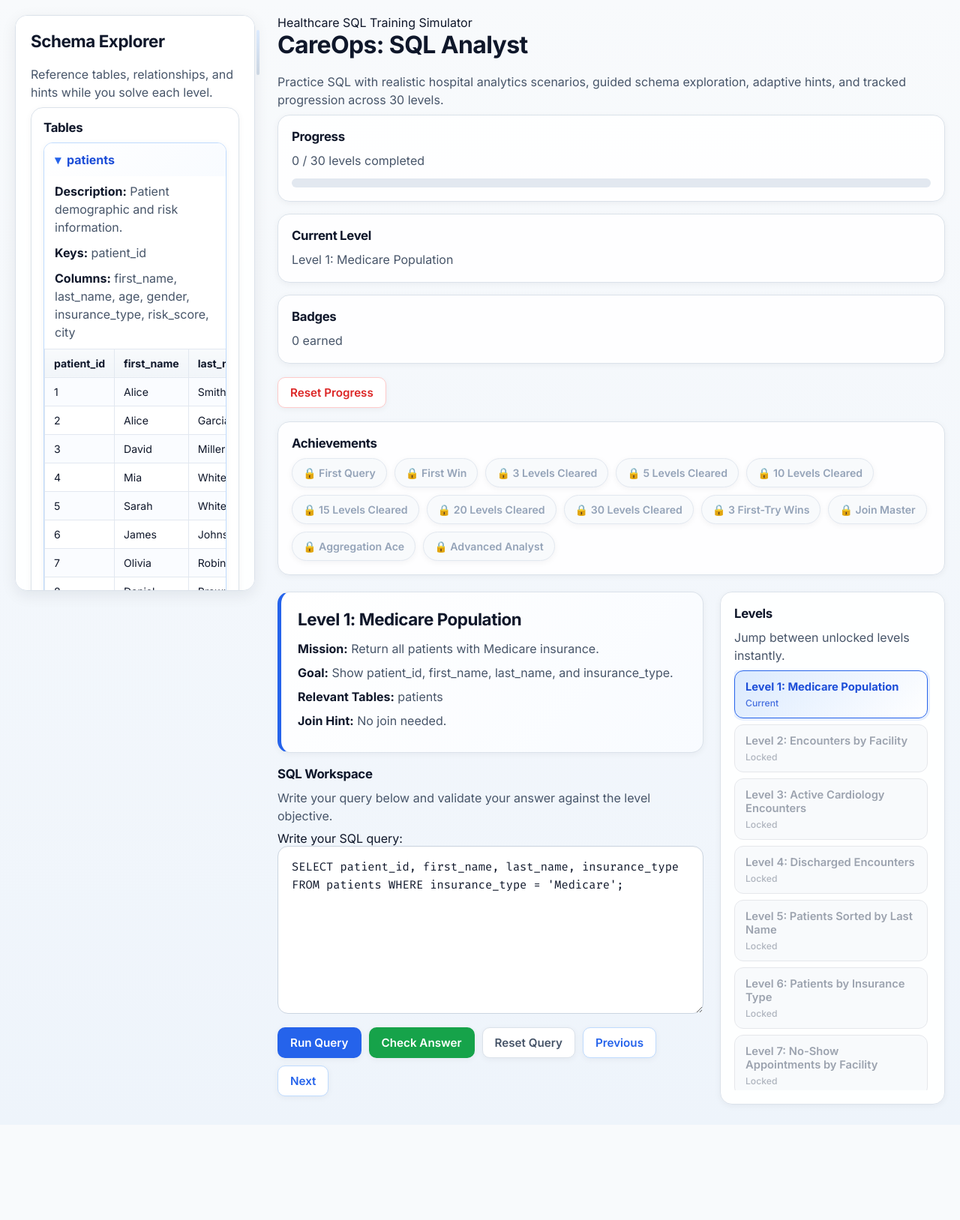
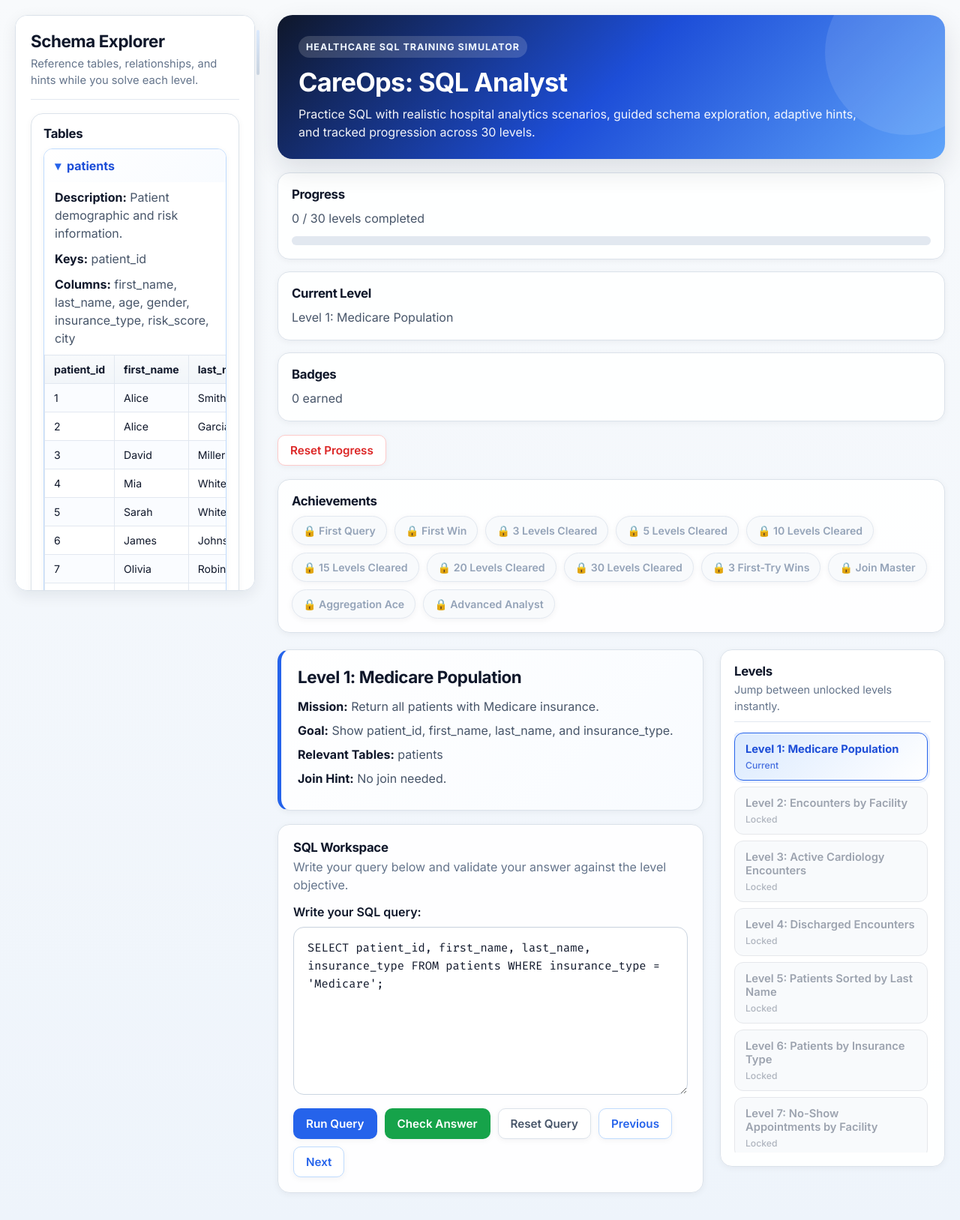
Before and after one commit to jhulsey299-rgb/careops-app, a Flask app: page / in a window 1280 px wide. Shown: the whole page at 75% size. Before the commit the page ends 1478 px from the top, so only its background shows below. Run offline with Flask 3, Linux system fonts and the light colour scheme; data comes from the database, SQL or seed files in the repository.

Commit message:
Update style.css

```diff
--- a/static/style.css
+++ b/static/style.css
@@ -58,9 +58,9 @@ h1, h2, h3, h4 {
 }
 
 h1 {
-    font-size: 2rem;
+    font-size: 2.15rem;
     font-weight: 700;
-    margin-bottom: 18px;
+    margin-bottom: 10px;
 }
 
 h2 {
@@ -108,7 +108,8 @@ button {
         transform var(--transition),
         box-shadow var(--transition),
         background var(--transition),
-        border-color var(--transition);
+        border-color var(--transition),
+        color var(--transition);
     box-shadow: var(--shadow-sm);
 }
 
@@ -170,7 +171,7 @@ textarea:focus {
 
 .schema-panel {
     width: 320px;
-    background: rgba(255, 255, 255, 0.9);
+    background: rgba(255, 255, 255, 0.92);
     backdrop-filter: blur(10px);
     border: 1px solid var(--border);
     border-radius: var(--radius-lg);
@@ -180,6 +181,22 @@ textarea:focus {
     top: 16px;
     max-height: calc(100vh - 32px);
     overflow-y: auto;
+}
+
+.schema-header {
+    margin-bottom: 18px;
+    padding-bottom: 14px;
+    border-bottom: 1px solid #e2e8f0;
+}
+
+.schema-header h2 {
+    margin-bottom: 6px;
+}
+
+.schema-header p {
+    margin: 0;
+    color: var(--text-faint);
+    font-size: 0.92rem;
 }
 
 #schema-resizer {
@@ -205,6 +222,58 @@ textarea:focus {
     min-width: 0;
 }
 
+.hero-banner {
+    background: linear-gradient(135deg, #0f172a 0%, #1d4ed8 50%, #60a5fa 100%);
+    color: white;
+    border-radius: 20px;
+    padding: 28px 28px 24px;
+    margin-bottom: 18px;
+    box-shadow: var(--shadow-lg);
+    position: relative;
+    overflow: hidden;
+}
+
+.hero-banner::after {
+    content: "";
+    position: absolute;
+    width: 220px;
+    height: 220px;
+    right: -60px;
+    top: -60px;
+    background: rgba(255, 255, 255, 0.10);
+    border-radius: 50%;
+}
+
+.hero-copy {
+    position: relative;
+    z-index: 1;
+    max-width: 760px;
+}
+
+.hero-kicker {
+    display: inline-block;
+    font-size: 0.78rem;
+    font-weight: 700;
+    letter-spacing: 0.08em;
+    text-transform: uppercase;
+    background: rgba(255, 255, 255, 0.16);
+    color: #eff6ff;
+    padding: 7px 10px;
+    border-radius: 999px;
+    margin-bottom: 12px;
+}
+
+.hero-banner h1,
+.hero-banner p {
+    color: white;
+}
+
+.hero-banner p {
+    margin-bottom: 0;
+    max-width: 760px;
+    opacity: 0.95;
+}
+
 .top-dashboard {
     display: grid;
     grid-template-columns: repeat(3, minmax(220px, 1fr));
@@ -217,10 +286,11 @@ textarea:focus {
 .mission-box,
 .levels-panel,
 .schema-section,
+.query-section,
 #feedback,
 #next-level,
 #output {
-    background: rgba(255, 255, 255, 0.92);
+    background: rgba(255, 255, 255, 0.94);
     border: 1px solid var(--border);
     border-radius: var(--radius-lg);
     box-shadow: var(--shadow-sm);
@@ -322,6 +392,22 @@ textarea:focus {
     top: 16px;
 }
 
+.levels-panel-header {
+    margin-bottom: 14px;
+    padding-bottom: 10px;
+    border-bottom: 1px solid #e2e8f0;
+}
+
+.levels-panel-header h3 {
+    margin-bottom: 4px;
+}
+
+.levels-panel-header p {
+    margin: 0;
+    font-size: 0.9rem;
+    color: var(--text-faint);
+}
+
 .levels-list {
     display: flex;
     flex-direction: column;
@@ -397,11 +483,36 @@ textarea:focus {
     margin-bottom: 14px;
 }
 
+.query-section {
+    padding: 20px;
+    margin-bottom: 16px;
+}
+
+.section-header {
+    margin-bottom: 14px;
+}
+
+.section-header h3 {
+    margin-bottom: 4px;
+}
+
+.section-header p {
+    margin: 0;
+    color: var(--text-faint);
+}
+
+.query-label {
+    display: inline-block;
+    margin-bottom: 10px;
+    font-weight: 600;
+    color: var(--text);
+}
+
 .button-row {
     display: flex;
     flex-wrap: wrap;
     gap: 10px;
-    margin: 14px 0 18px;
+    margin: 14px 0 0;
 }
 
 .button-row button:nth-child(1) {
@@ -651,6 +762,11 @@ select {
         font-size: 1.6rem;
     }
 
+    .hero-banner {
+        padding: 20px 18px;
+        border-radius: 16px;
+    }
+
     .button-row {
         flex-direction: column;
     }
@@ -664,6 +780,7 @@ select {
     .mission-box,
     .levels-panel,
     .schema-section,
+    .query-section,
     #feedback,
     #next-level,
     #output {
```
